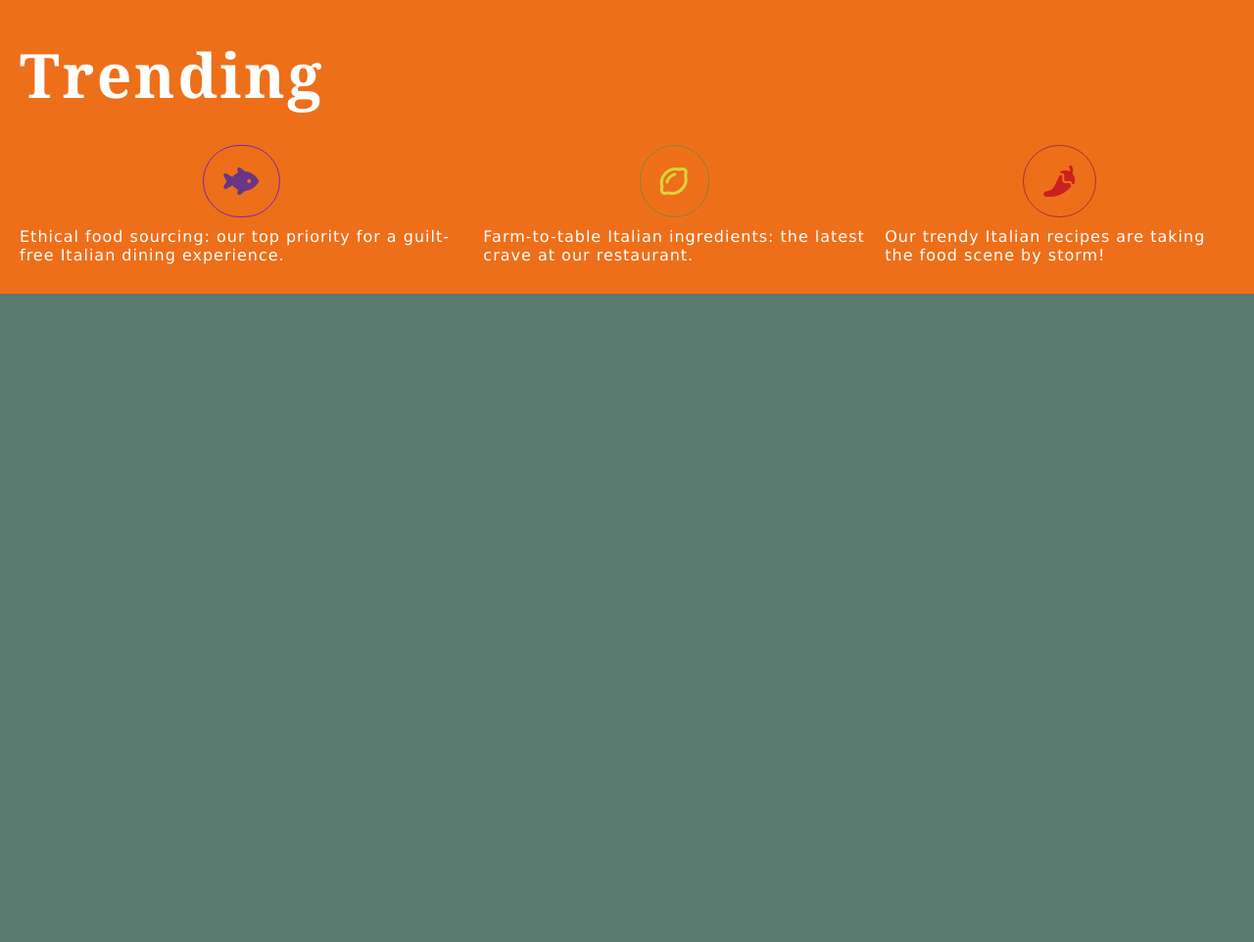
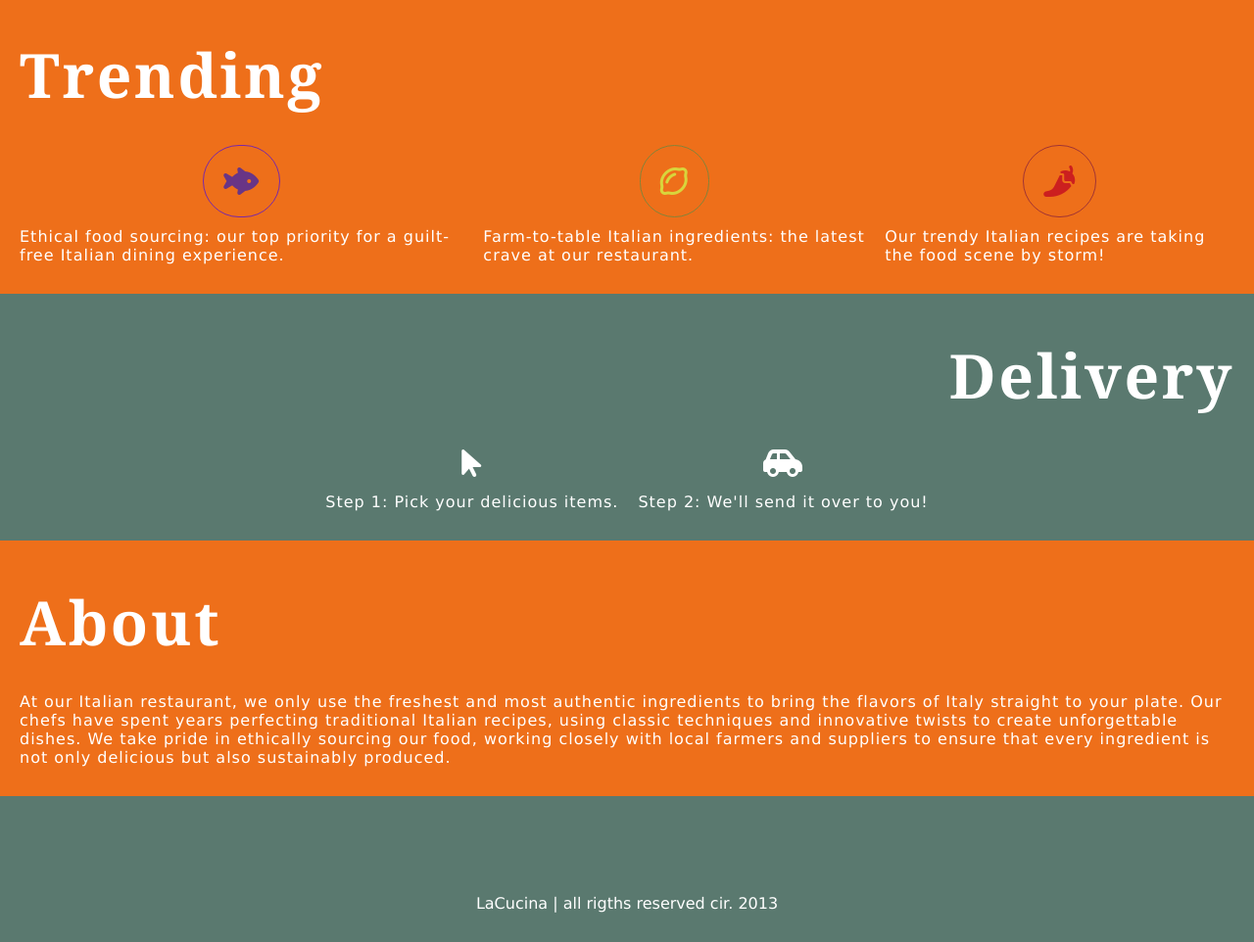
Before and after one commit to ngillux/lacucina, a plain HTML site: page index.html in a window 1280 px wide. Shown: the part 843-1805 px from the top of the page at 98% size. Before the commit the page ends 1143 px from the top, so only its background shows below. Drawn offline with Linux system fonts and the light colour scheme.

Commit message:
Adding the delivery and about section.

```diff
--- a/css/styles.css
+++ b/css/styles.css
@@ -129,6 +129,16 @@ a {
   padding: 7px 19px;
 }
 
+.booking-button:hover {
+  background-color: rgb(252, 202, 169);
+}
+
+.booking-description {
+  background-color: rgb(238, 111, 26);
+  padding: 10px;
+  display: none;
+}
+
 .shopping-bag i {
   color: rgb(238, 111, 26);
   font-size: 2em;
@@ -152,9 +162,22 @@ a {
   font-size: 2.6em;
 }
 
+.trending-heading-right {
+  margin: 40px 20px 0 0;
+}
+
 .trending-carousel {
   display: flex;
 
+  padding: 20px;
+  gap: 20px;
+  margin: 10px auto;
+  font-family: Verdana, Geneva, Tahoma, sans-serif;
+}
+
+.delivery-carousel {
+  display: flex;
+  text-align: center;
   padding: 20px;
   gap: 20px;
   margin: 10px auto;
@@ -165,6 +188,14 @@ a {
   text-align: center;
   font-size: 2em;
   margin-bottom: 10px;
+}
+
+/* Footer */
+
+.footer-container {
+  margin: 100px 30px 30px 30px;
+
+  text-align: center;
 }
 
 /* Media Queries */
--- a/index.html
+++ b/index.html
@@ -46,7 +46,8 @@
       <div class="main-left">
         <h1>Discover the <br/>Flavors of Italy</h1>
         <p>From classic pasta dishes to traditional meat and seafood entrees, our menu is designed to tantalize your taste buds and transport you to the heart of Italy. <span class="hide-p">Our chefs have perfected the art of Italian cooking, using time-honored techniques and family recipes passed down through generations to create our mouthwatering dishes.</span></p>
-        <button class="booking-button">Book your table now!</button>
+        <button id="book" class="booking-button">Book your table now!</button>
+        <p class="booking-description">We're all booked for the season! New reservations will be made available in the coming days.</p>
       </div>
       <div class="main-right">
         <img src="assets/lacucina.png" alt="">
@@ -86,21 +87,62 @@
 
     </section>
 
-    <section  id="delivery" class="section-container-2" >
+    <section  id="delivery" class="section-container-1" style="background-color: rgb(90, 121, 111); text-align: right;" >
+      <div class="trending-heading trending-heading-right" style="text-align:  right;">
+        <h1>Delivery</h1>
+      </div>
+        <div class="delivery-carousel">
+          <div>
+            <div class="icon-trending">
+              <i class="fa-solid fa-arrow-pointer"></i>
+            </div>
+            <p>Step 1: Pick your delicious items.</p>
+          </div>
+
+          <div>
+            <div class="icon-trending" >
+              <i class="fa-solid fa-car-side"></i>
+            </div>
+            <p>Step 2: We'll send it over to you!</p>
+          </div>
+
+          </div>
+
 
     </section>
 
-    <section id="about" class="section-container-3" >
+    <section id="about" class="section-container-1" >
+      <div class="trending-heading">
+        <h1>About</h1>
+      </div>
+        <div class="trending-carousel">
+          <div>
+            <p>At our Italian restaurant, we only use the freshest and most authentic ingredients to bring the flavors of Italy straight to your plate.
+              Our chefs have spent years perfecting traditional Italian recipes, using classic techniques and innovative twists to create unforgettable dishes.
+              We take pride in ethically sourcing our food, working closely with local farmers and suppliers to ensure that every ingredient is not only delicious but also sustainably produced.</p>
+
+          </div>
+
+
+
+        </div>
+
 
     </section>
 
 
 
     <footer class="footer-container">
+      <div class="footer">
+        LaCucina | all rigths reserved cir. 2013
+      </div>
 
     </footer>
 
+
   </div>
+
+
 
 </body>
 </html>
--- a/js/index.js
+++ b/js/index.js
@@ -2,6 +2,8 @@ console.log("Restaurant UI La Cucina ... ");
 
 const nav = document.querySelector(".nav-menu");
 const icon = document.querySelector(".icon-menu");
+const book = document.querySelector("#book");
+const bookingDescription = document.querySelector(".booking-description");
 
 icon.addEventListener("click", () => {
   icon.classList.toggle("active");
@@ -14,3 +16,9 @@ document.querySelectorAll(".nav-link").forEach((n) =>
     nav.classList.remove("active");
   })
 );
+
+// on button click open modal
+book.addEventListener("click", (e) => {
+  bookingDescription.style.display = "block";
+  book.style.backgroundColor = "rgb(238, 111, 26)";
+});
```
